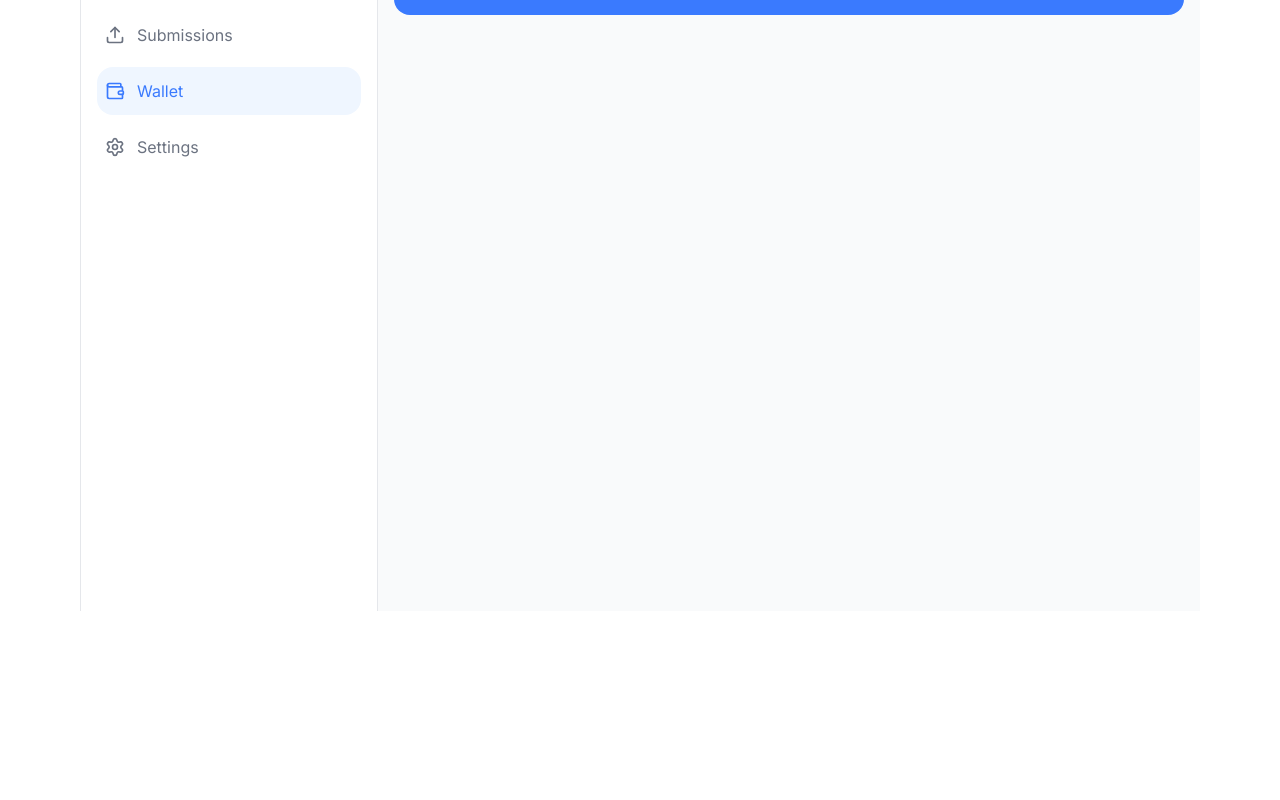
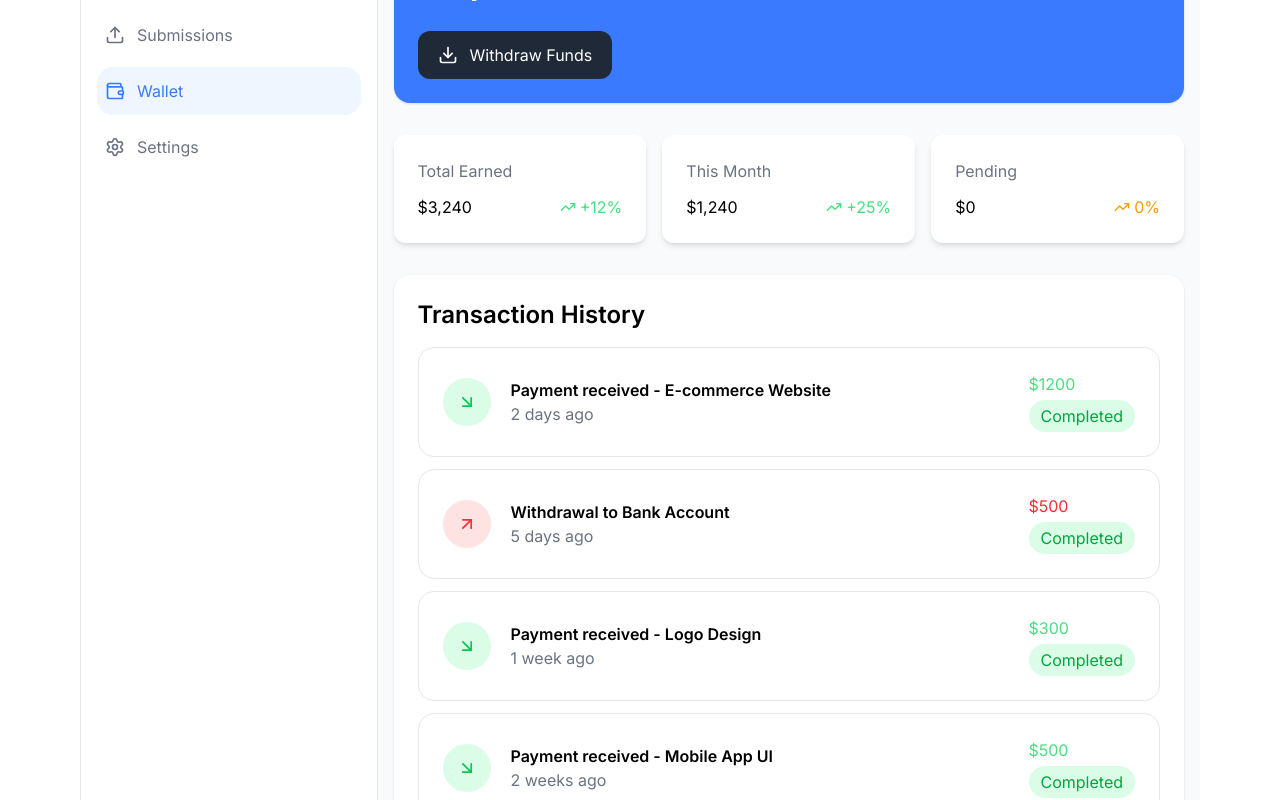
Before and after one commit to RavinduUni/Student-Freelancing-Platform, a React (Vite) app: page /student-dashboard/wallet in a window 1280 px wide. Shown: the part 360-1160 px from the top of the page. Before the commit the page ends 971 px from the top, so only its background shows below. Built offline with nearby package versions, Linux system fonts and the light colour scheme.

Commit message:
update wallet in student dashboard

```diff
--- a/src/pages/StudentDashboard/AppliedProjects.jsx
+++ b/src/pages/StudentDashboard/AppliedProjects.jsx
@@ -140,7 +140,7 @@ const AppliedProjects = () => {
                 <StatusBadge status={project.status} />
               </div>
               <p className='text-text-secondary mb-2'>{project.company}</p>
-              <div className='flex items-center gap-3 text-text-secondary mb-3'>
+              <div className='flex items-center gap-3 text-text-secondary mb-5 text-sm'>
                 <span className='flex items-center gap-2'>
                   <FileText className='w-4 h-4' />
                   {project.category}
@@ -156,7 +156,7 @@ const AppliedProjects = () => {
               </div>
               <div className='flex items-center gap-4 mb-3'>
                 {project.skills.map((skill, index) => (
-                  <span className='flex items-center gap-2 bg-blue-50 text-primary px-4 py-1 rounded-xl' key={index}>
+                  <span className='flex items-center gap-2 bg-blue-50 text-primary text-sm px-4 py-1 rounded-xl' key={index}>
                     {skill}
                   </span>
                 ))}
--- a/src/pages/StudentDashboard/NDARequests.jsx
+++ b/src/pages/StudentDashboard/NDARequests.jsx
@@ -71,7 +71,7 @@ const NDARequests = () => {
                 <h3 className='text-xl font-semibold '>{nda.projectTitle}</h3>
                 <StatusBadge status={nda.status} />
               </div>
-              <div className='flex gap-5 mt-2'>
+              <div className='flex gap-5 mt-2 text-sm'>
                 <span className='text-text-secondary'>
                   By: {nda.owner}
                 </span>
--- a/src/pages/StudentDashboard/Wallet.jsx
+++ b/src/pages/StudentDashboard/Wallet.jsx
@@ -1,7 +1,52 @@
-import { WalletIcon } from 'lucide-react'
+import { ArrowDownRight, ArrowUpRight, DownloadIcon, TrendingUpIcon, WalletIcon } from 'lucide-react'
 import React from 'react'
 
 const Wallet = () => {
+
+  const transactions = [
+    {
+      type: 'credit',
+      description: 'Payment received - E-commerce Website',
+      amount: 1200,
+      date: '2 days ago',
+      status: 'Completed'
+    },
+    {
+      type: 'debit',
+      description: 'Withdrawal to Bank Account',
+      amount: 500,
+      date: '5 days ago',
+      status: 'Completed'
+    },
+    {
+      type: 'credit',
+      description: 'Payment received - Logo Design',
+      amount: 300,
+      date: '1 week ago',
+      status: 'Completed'
+    },
+    {
+      type: 'credit',
+      description: 'Payment received - Mobile App UI',
+      amount: 500,
+      date: '2 weeks ago',
+      status: 'Completed'
+    },
+    {
+      type: 'debit',
+      description: 'Withdrawal to Bank Account',
+      amount: 800,
+      date: '3 weeks ago',
+      status: 'Completed'
+    }
+  ];
+
+  const stats = [
+    { label: 'Total Earned', value: '$3,240', change: '+12%' },
+    { label: 'This Month', value: '$1,240', change: '+25%' },
+    { label: 'Pending', value: '$0', change: '0%' }
+  ];
+
   return (
     <div className='min-h-screen bg-background'>
       <div>
@@ -9,16 +54,67 @@ const Wallet = () => {
         <p className='text-text-secondary'>Manage your earnings and transactions</p>
       </div>
 
-      <div className='bg-primary p-6 rounded-2xl'>
-        <div>
+      <div className='bg-primary p-6 rounded-2xl mt-8 shadow'>
+        <div className='flex items-center justify-between'>
           <div>
             <p className='text-white'>Available Balance</p>
             <h1 className='text-white text-5xl font-semibold mt-3'>$1,240.00</h1>
           </div>
 
-          <div>
+          <div className='bg-secondary p-3 rounded-full w-15 h-15 flex items-center justify-center'>
             <WalletIcon className='text-white' />
           </div>
+        </div>
+        <div>
+          <button className='bg-secondary text-white flex items-center gap-3 px-5 py-3 rounded-xl mt-8 cursor-pointer hover:bg-gray-700 transition-colors duration-300'>
+            <DownloadIcon className='w-5 h-5' />
+            Withdraw Funds
+          </button>
+        </div>
+      </div>
+
+      <div className='grid grid-cols-3 gap-4 mt-8'>
+        {stats.map((stat, index) => (
+          <div key={index} className='bg-white shadow-md rounded-xl p-6'>
+            <p className='text-text-secondary mb-3'>{stat.label}</p>
+            <div className='flex items-center justify-between'>
+              <span>{stat.value}</span>
+              <span className={`flex items-center gap-1 ${stat.label === 'Total Earned' || stat.label === 'This Month' ? 'text-accent' : 'text-warning'}`}>
+                <TrendingUpIcon className='w-4 h-4' />
+                {stat.change}
+              </span>
+            </div>
+          </div>
+        ))}
+      </div>
+
+      <div className='bg-white p-6 mt-8 shadow rounded-2xl'>
+        <h3 className='text-2xl font-semibold mb-4'>Transaction History</h3>
+        <div className='grid grid-cols-1 gap-3'>
+          {transactions.map((transaction, index) => (
+            <div className='flex items-center justify-between border border-border p-6 rounded-2xl bg-white hover:bg-background transition-colors duration-300'>
+              <div className='flex items-center gap-5'>
+                {transaction.type === 'credit' ?
+                  <div className='w-12 h-12 rounded-full bg-green-100 text-green-500 flex justify-center items-center'>
+                    <ArrowDownRight className='w-5 h-5' />
+                  </div>
+                  :
+                  <div className='w-12 h-12 rounded-full bg-red-100 text-red-500 flex justify-center items-center'>
+                    <ArrowUpRight className='w-5 h-5' />
+                  </div>
+                }
+
+                <div>
+                  <p className='font-semibold'>{transaction.description}</p>
+                  <p className='text-text-secondary'>{transaction.date}</p>
+                </div>
+              </div>
+              <div className='flex flex-col gap-1 items-start'>
+                <p className={`text-accent ${transaction.type === 'debit' && 'text-red-500'}`}>${transaction.amount}</p>
+                <p className='text-green-600 bg-green-100 py-1 px-3 rounded-2xl'>{transaction.status}</p>
+              </div>
+            </div>
+          ))}
         </div>
       </div>
 
```
